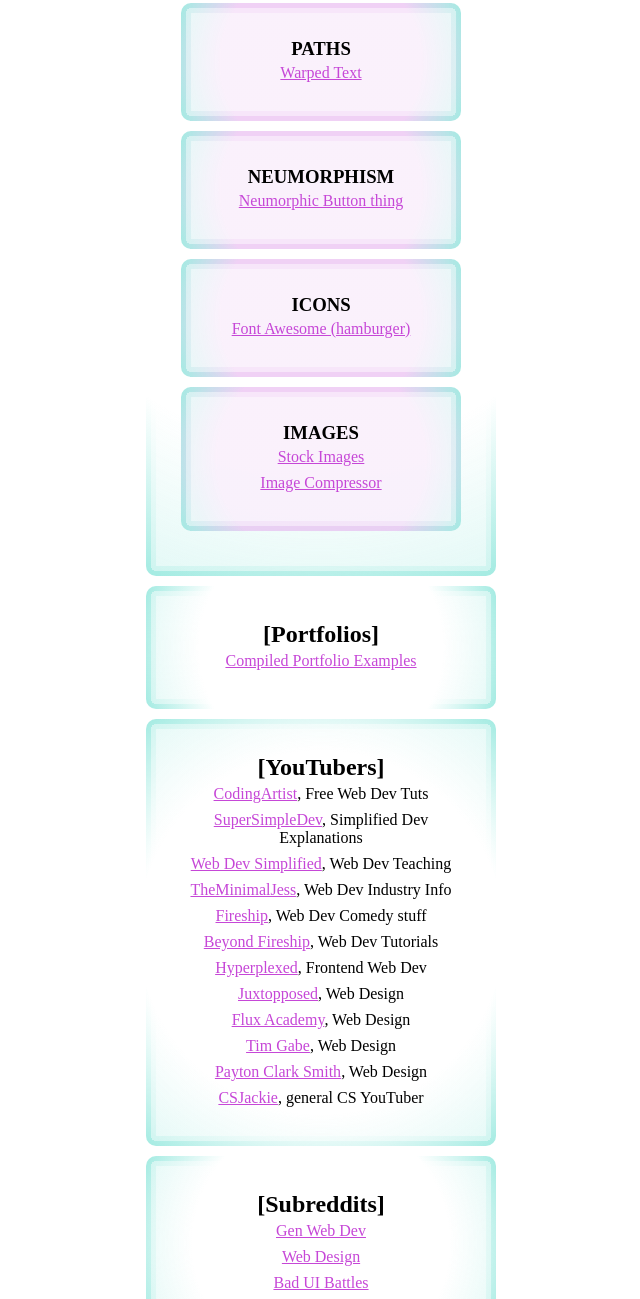
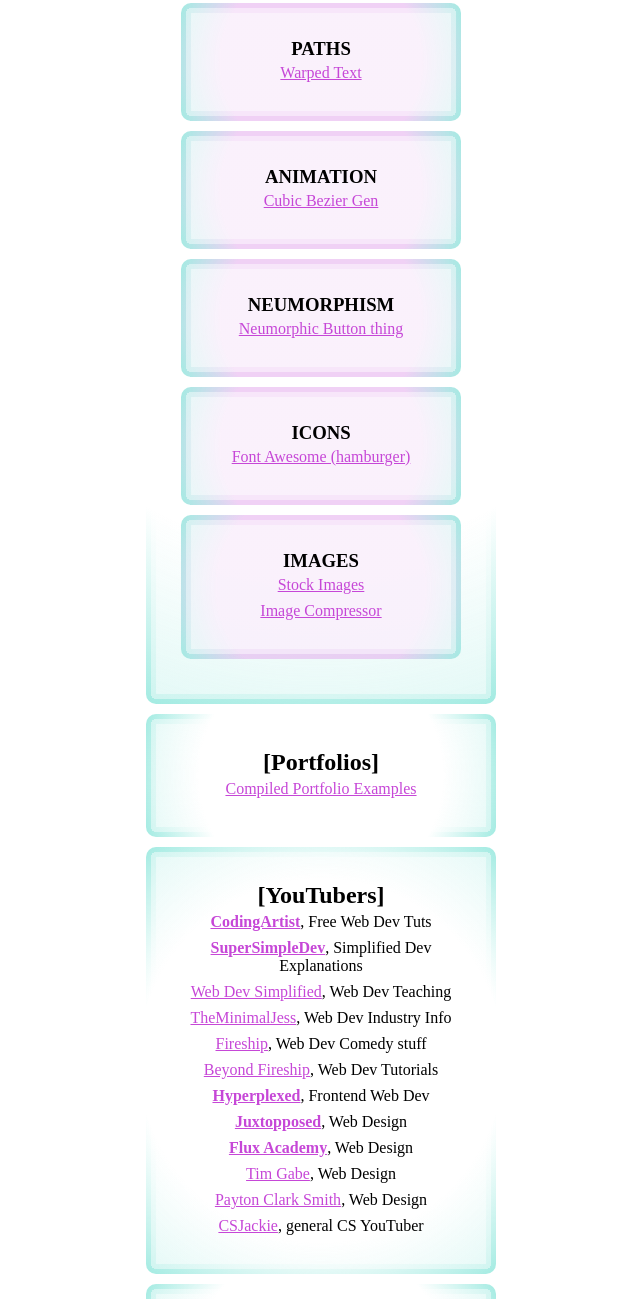
Before and after one commit to Skookuri/resources, a plain HTML site: page index.html in a window 1280 px wide. Shown: the part 707-2006 px from the top of the page, without its empty margins (319-959 px from the left). Drawn offline with Linux system fonts and the light colour scheme.

Commit message:
Update index.html

```diff
--- a/index.html
+++ b/index.html
@@ -58,6 +58,10 @@
     li {
     	padding: 4px;
     }
+
+    .special > a {
+    	font-weight: bold;
+    }
 </style>
 </head>
 <body>
@@ -96,6 +100,12 @@
 				<li><a href="https://csswarp.eleqtriq.com/">Warped Text</a></li>
 			</ul>
 		</div>
+        <div>
+        	<h3>ANIMATION</h3>
+            <ul>
+            	<li><a href="https://cubic-bezier.com/">Cubic Bezier Gen</a></li>
+            </ul>
+        </div>
 		<div>
 			<h3>NEUMORPHISM</h3>
 			<ul>
@@ -125,15 +135,15 @@
 	<div>
 		<h2>[YouTubers]</h2>
 		<ul>
-			<li><a href="https://www.youtube.com/@CodingArtist">CodingArtist</a>, Free Web Dev Tuts</li>
-			<li><a href="https://www.youtube.com/@SuperSimpleDev">SuperSimpleDev</a>, Simplified Dev Explanations</li>
+			<li class="special"><a href="https://www.youtube.com/@CodingArtist">CodingArtist</a>, Free Web Dev Tuts</li>
+			<li class="special"><a href="https://www.youtube.com/@SuperSimpleDev">SuperSimpleDev</a>, Simplified Dev Explanations</li>
 			<li><a href="https://www.youtube.com/@WebDevSimplified">Web Dev Simplified</a>, Web Dev Teaching</li>
 			<li><a href="https://www.youtube.com/@theminimaljess/">TheMinimalJess</a>, Web Dev Industry Info</li>
 			<li><a href="https://www.youtube.com/@Fireship">Fireship</a>, Web Dev Comedy stuff</li>
 			<li><a href="https://www.youtube.com/@beyondfireship/videos">Beyond Fireship</a>, Web Dev Tutorials</li>
-			<li><a href="https://www.youtube.com/@Hyperplexed/">Hyperplexed</a>, Frontend Web Dev</li>
-			<li><a href="https://www.youtube.com/@juxtopposed">Juxtopposed</a>, Web Design</li>
-			<li><a href="https://www.youtube.com/@FluxAcademy">Flux Academy</a>, Web Design</li>
+			<li class="special"><a href="https://www.youtube.com/@Hyperplexed/">Hyperplexed</a>, Frontend Web Dev</li>
+			<li class="special"><a href="https://www.youtube.com/@juxtopposed">Juxtopposed</a>, Web Design</li>
+			<li class="special"><a href="https://www.youtube.com/@FluxAcademy">Flux Academy</a>, Web Design</li>
 			<li><a href="https://www.youtube.com/@TimGabe">Tim Gabe</a>, Web Design</li>
 			<li><a href="https://www.youtube.com/@PaytonClarkSmith/">Payton Clark Smith</a>, Web Design</li>
 			<li><a href="https://www.youtube.com/@CSJackie">CSJackie</a>, general CS YouTuber</li>
```
